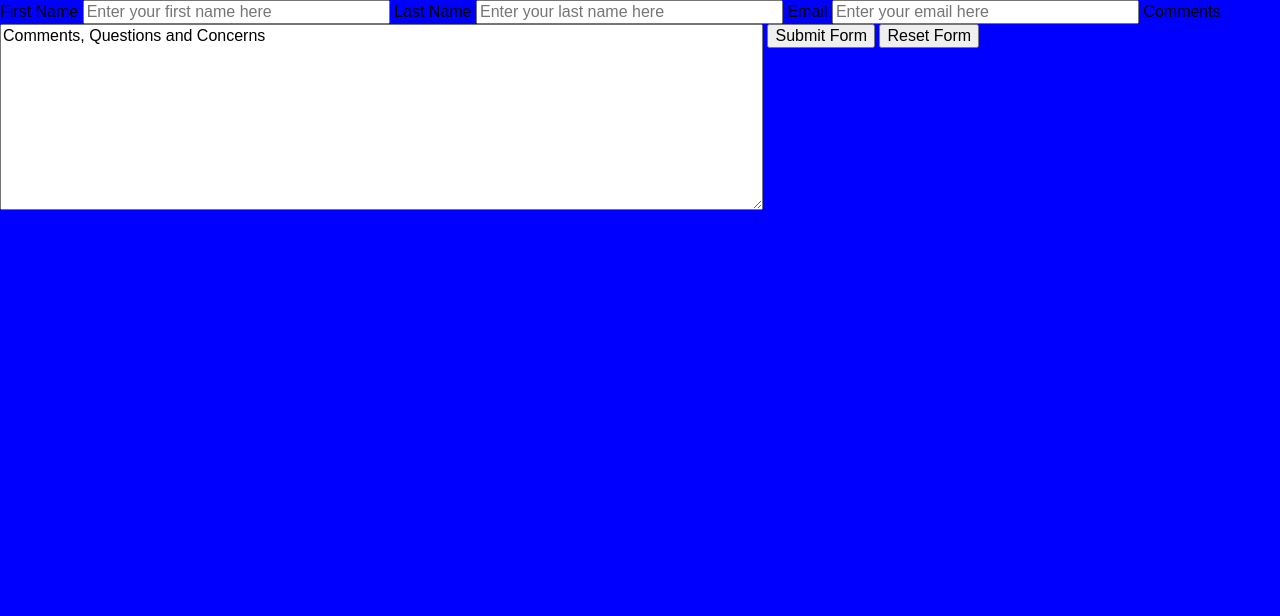
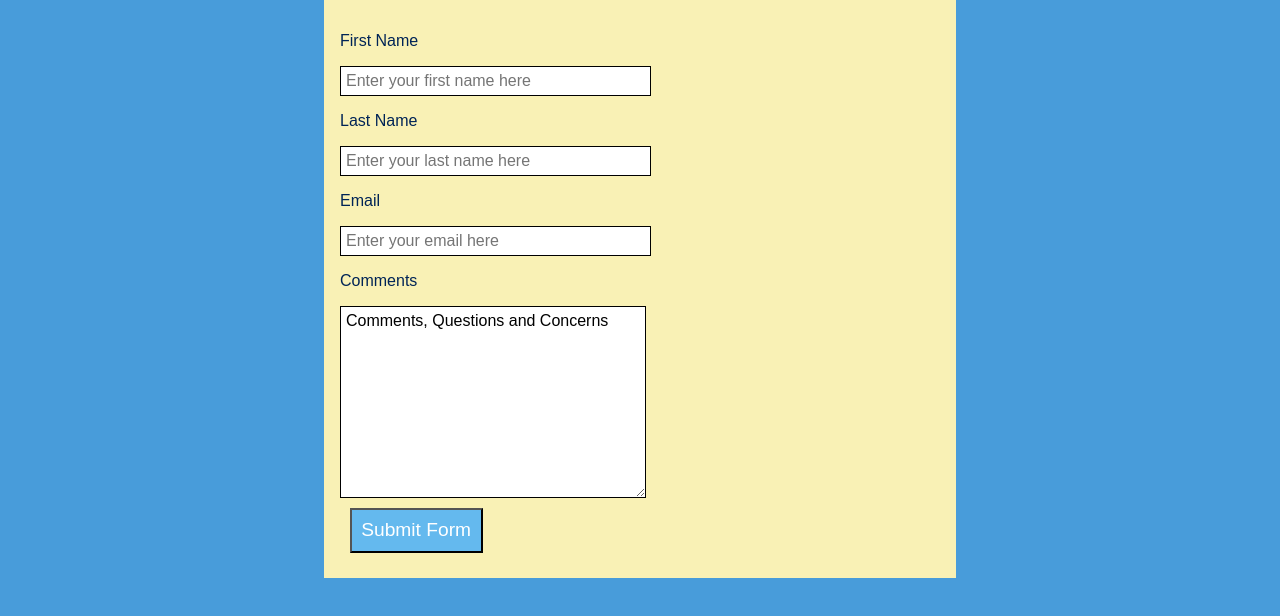
Before and after one commit to Cantare83/hw_listeners_hendricks_christina, a plain HTML site: page index.html in a window 1280 px wide. Drawn offline with Linux system fonts and the light colour scheme.

Commit message:
Add styling to the form

```diff
--- a/css/main.css
+++ b/css/main.css
@@ -1,3 +1,41 @@
 body {
-    background-color: blue;
+    background-color: #489cda;
 }
+
+.container {
+    background-color: #f9f1b5;
+    max-width: 600px;
+    margin: auto;
+    padding: 1em;
+}
+
+label {
+    font-size: 1em;
+    color: #002456;
+}
+
+label,
+textarea {
+    display: block;
+    padding-top: 1em;
+    padding-bottom: 1em;
+}
+
+input[type="text"],
+input[type="email"],
+textarea {
+    border: 1px solid black;
+    padding: 5px;
+}
+
+input[type="submit"] {
+    padding: 0.5em;
+    margin: 0.5em;
+    background-color: #64b9ee;
+    color: white;
+    font-size: 1.2em;
+}
+
+input[type="submit"]:hover {
+    background-color: #edcf2e;
+}
--- a/index.html
+++ b/index.html
@@ -13,10 +13,6 @@
 
             <form action="mailto:c.hendricks@ufl.edu" method="post" id="contactform" autocomplete="on">
 
-                <!--<fieldset name="basic" id="basic">
-
-                    <legend>Basic Info</legend>-->
-
                     <label for="fname">First Name</label>
 
                     <input type="text" name="fname" id="fname" size="30" placeholder="Enter your first name here" required/>
@@ -31,13 +27,9 @@
 
                     <label for="comments">Comments</label>
 
-                    <textarea name="comments" id="comments" rows="10" cols="80">Comments, Questions and Concerns</textarea>
-
-                <!--</fieldset>-->
+                    <textarea name="comments" id="comments" rows="10" cols="30">Comments, Questions and Concerns</textarea>
 
                 <input type="submit" name="submit" id="submit" value="Submit Form"/>
-
-                <input type="reset" name="reset" id="reset" value="Reset Form"/>
 
             </form>
 
```
